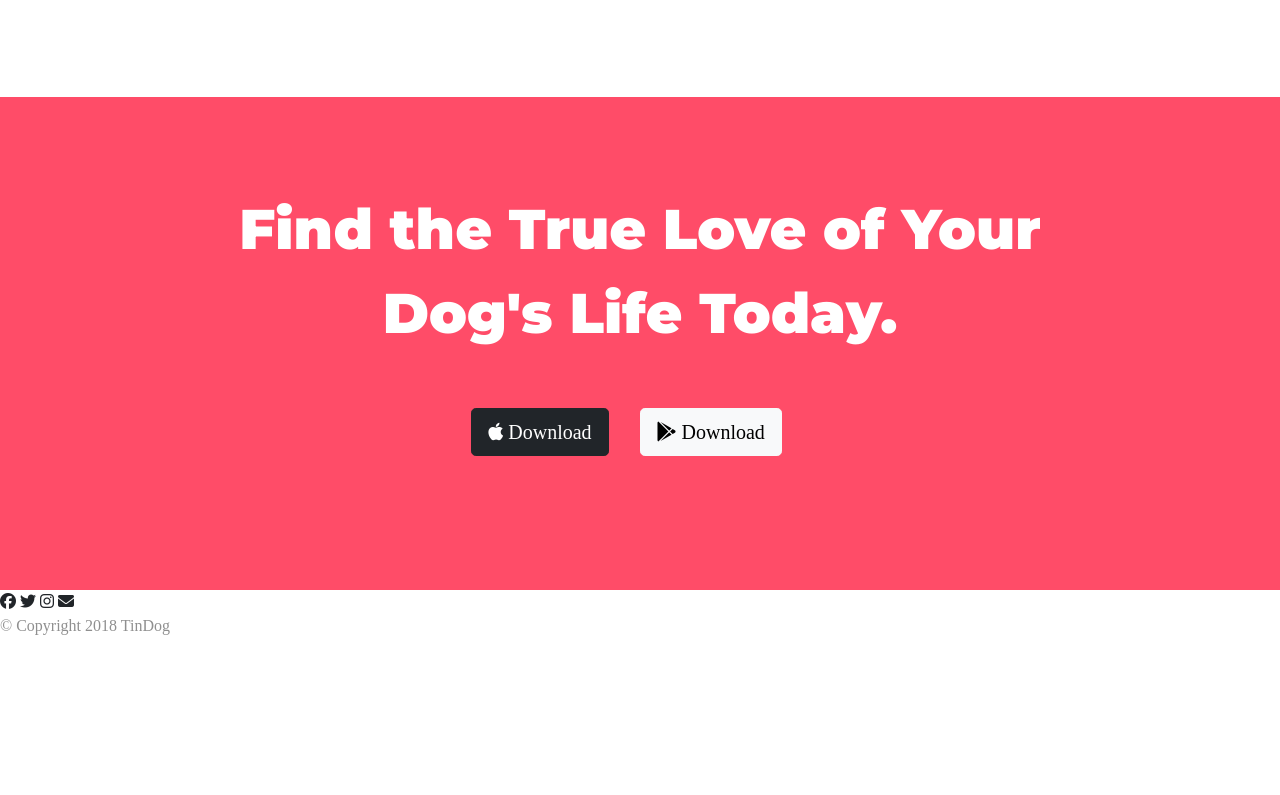
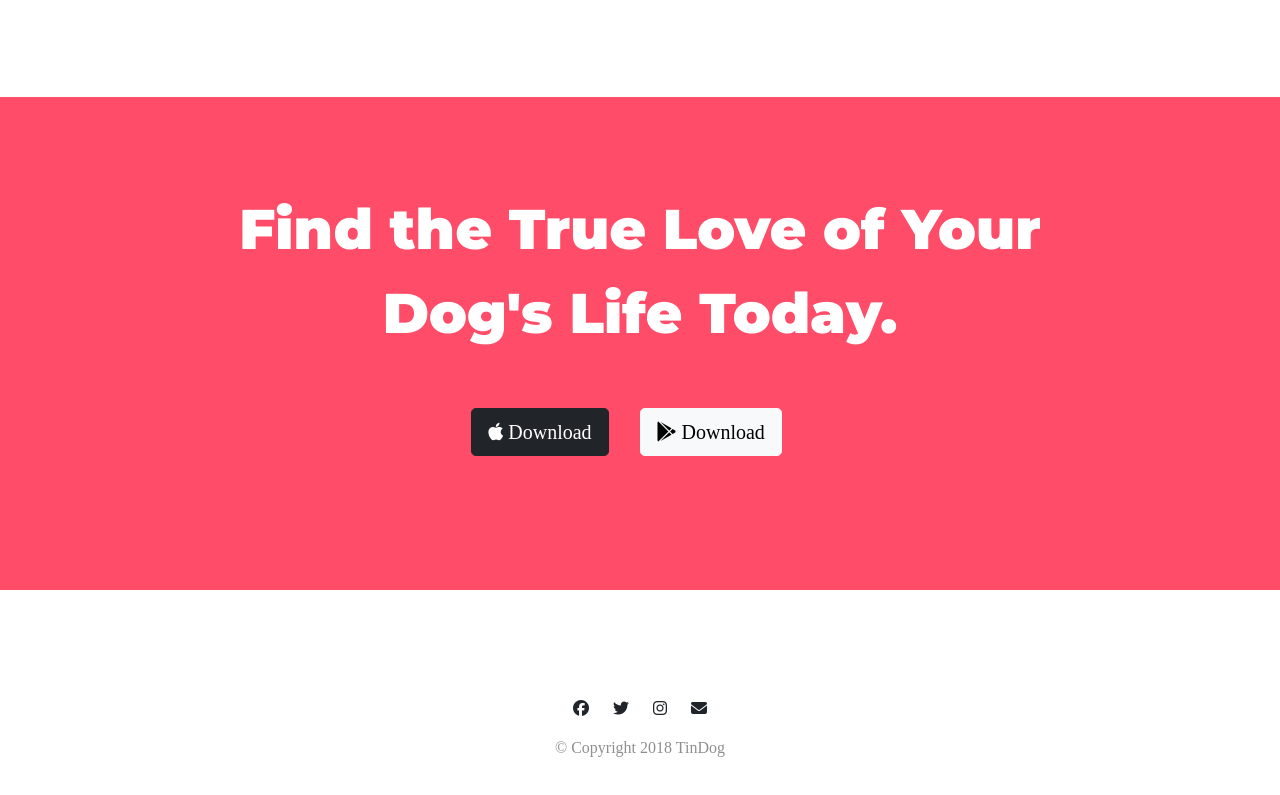
Before and after one commit to manishsaini511/tindog-website, a plain HTML site: page index.html in a window 1280 px wide. Shown: the part 2364-3159 px from the top of the page. Before the commit the page ends 3018 px from the top, so only its background shows below. Drawn offline with nearby package versions, Linux system fonts and the light colour scheme.

Commit message:
Add files via upload

```diff
--- a/css/styles.css
+++ b/css/styles.css
@@ -140,6 +140,14 @@ padding:0 18px;
             line-height: 1.5;
         }
 
+        /* Footer Section */
+            #footer{
+             padding: 7% 15%;
+             text-align: center;
+            }
+            .social-icon{
+                margin: 20px 10px;
+            }
 
 
 
```
